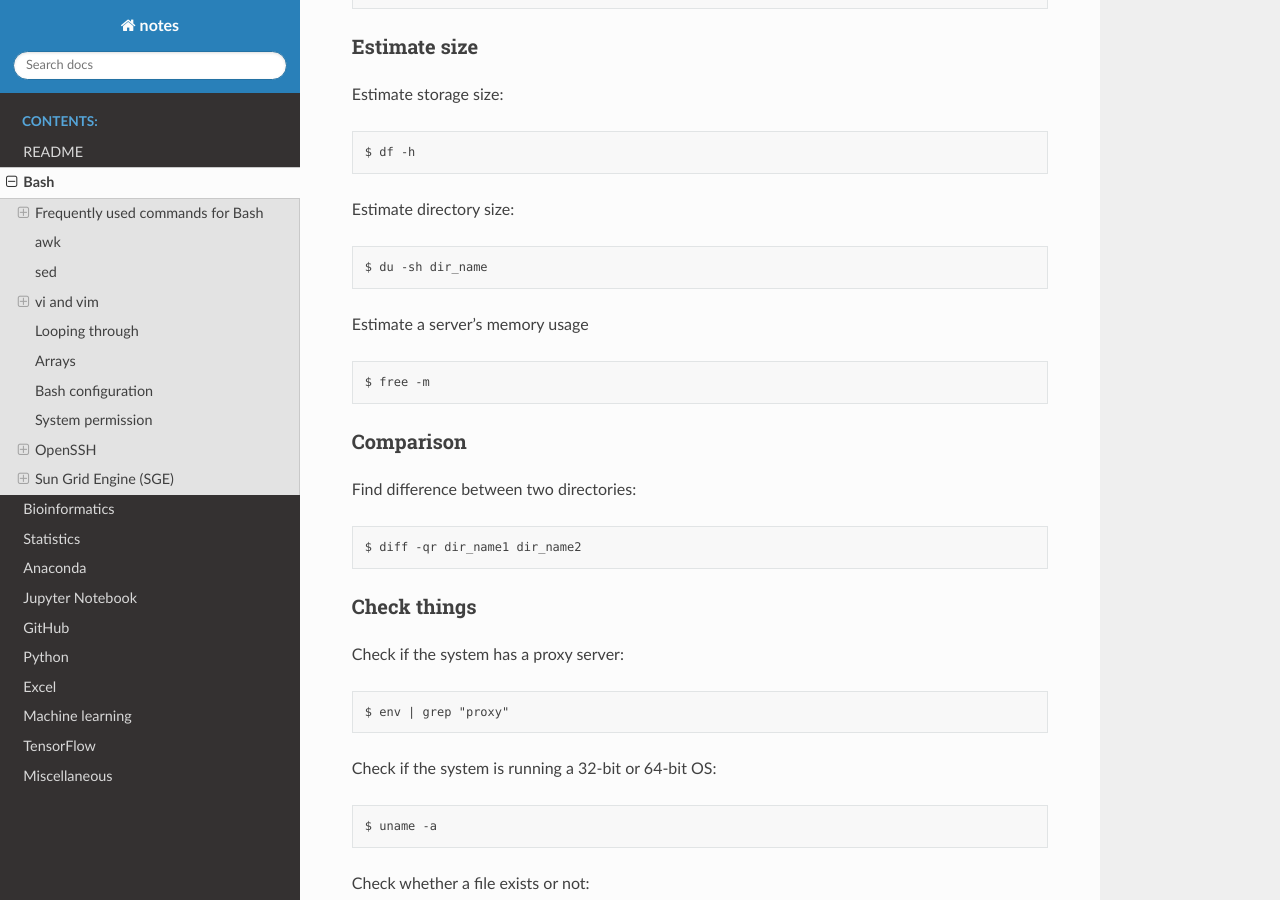
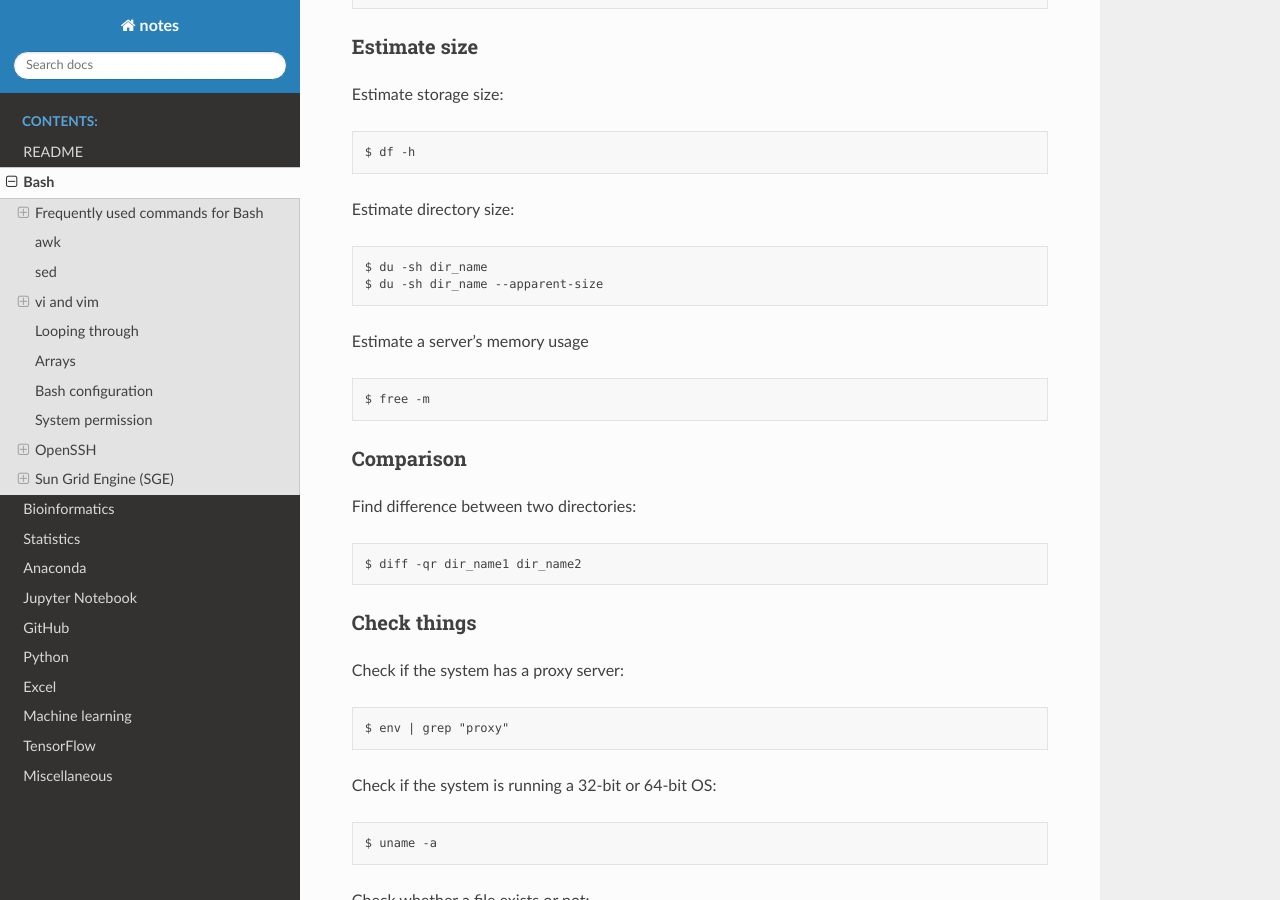
Before and after one commit to sbslee/notes, a Sphinx documentation site: the page built from docs/bash.rst, in a window 1280 px wide and 900 px high, scrolled down 1810 px. Built offline with Sphinx 7.4.7 and the Read the Docs theme 2.0.0, drawn with Linux system fonts in a browser that asks for light colours; some of the changed lines change nothing that is shown.

Commit message:
Update bash.rst

```diff
--- a/docs/bash.rst
+++ b/docs/bash.rst
@@ -103,6 +103,11 @@
 .. code-block:: text
 
     $ du -sh dir_name
+    $ du -sh dir_name --apparent-size
+
+.. note:
+
+    According to this `post <https://unix.stackexchange.com/questions/173947/du-s-apparent-size-vs-du-s>`__: The "apparent size" of a file is how much valid data is actually in the file. It is the actual amount of data that can be read from the file. Block-oriented devices can only store in terms of blocks, not bytes. As a result, the disk usage is always rounded up to the next highest block. A "block" in this case may not equate to a physical block on the storage device, either, depending on how the file system allocates space.
 
 Estimate a server's memory usage
 
```
